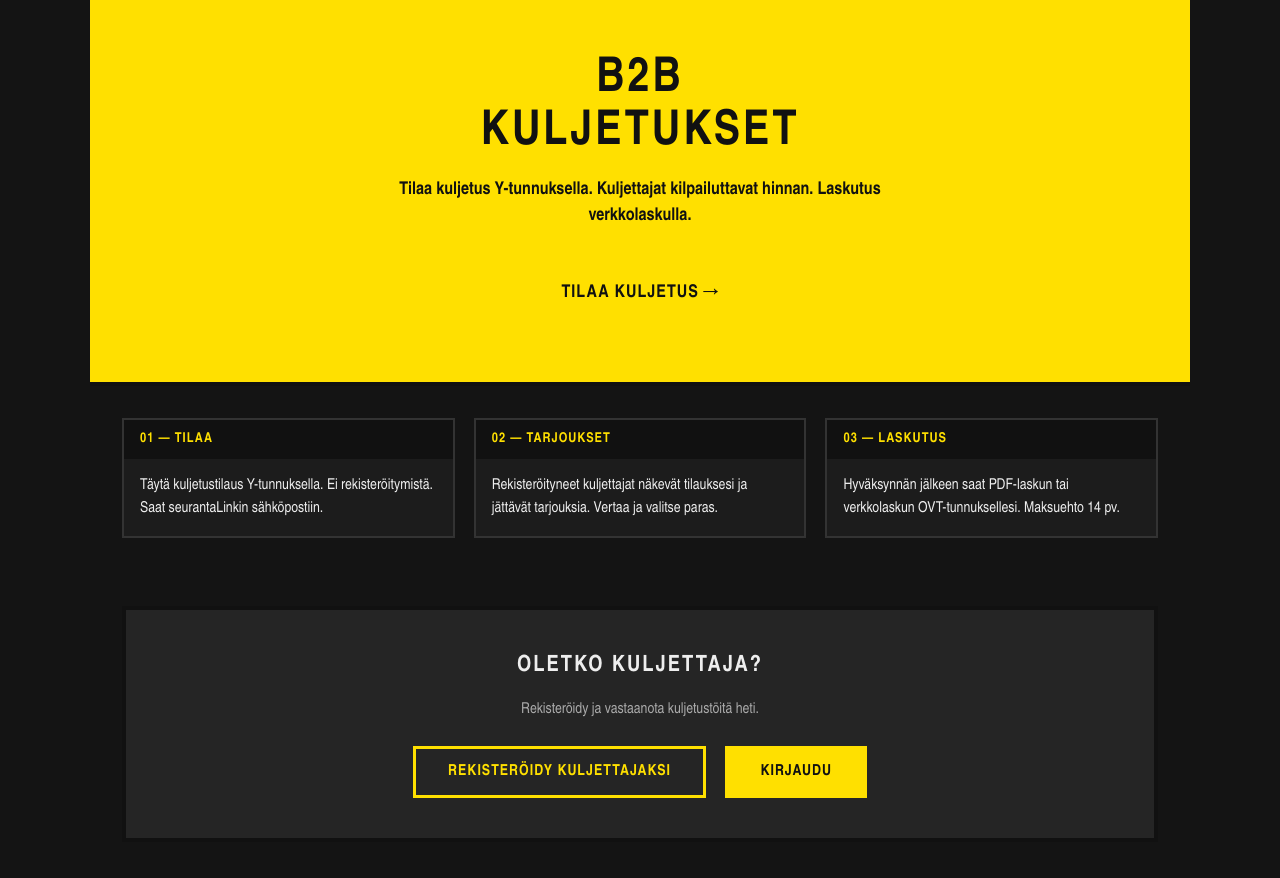
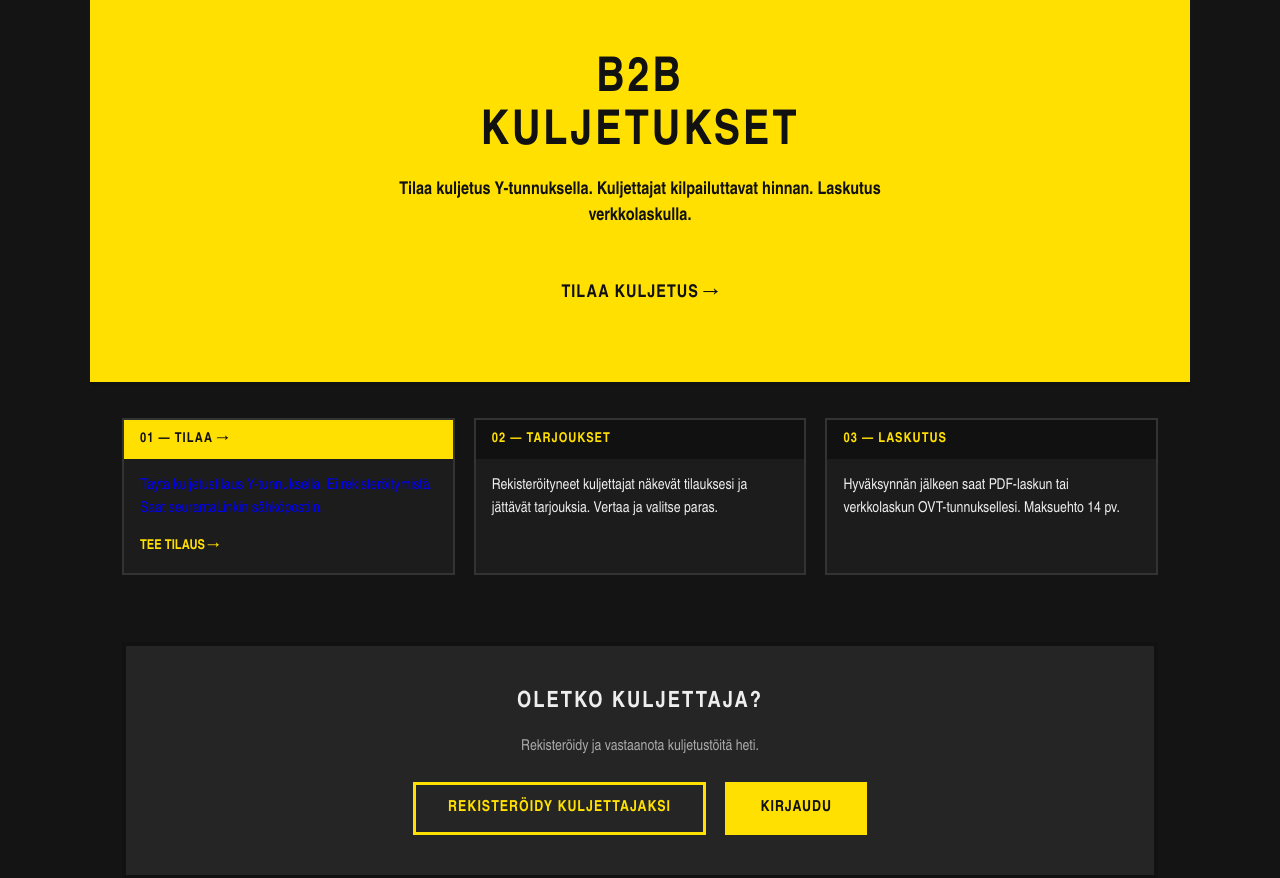
Before and after one commit to jaalankasanova/aiact, a Flask app: page /rahtari/ in a window 1280 px wide. Shown: the part 89-967 px from the top of the page. Run offline with Flask 3, Linux system fonts and the light colour scheme; some libraries are stand-ins or nearby versions.

Commit message:
Rahtari: etusivun tilaa-kortti klikattavaksi
Co-Authored-By: Claude Sonnet 4.6 <noreply@anthropic.com>

```diff
--- a/templates/rahtari/index.html
+++ b/templates/rahtari/index.html
@@ -10,12 +10,13 @@
 </div>
 
 <div class="grid-3" style="margin-bottom:3rem">
-  <div class="card">
-    <div class="card-head">01 — TILAA</div>
+  <a href="{{ url_for('rahtari.tilaa') }}" class="card" style="text-decoration:none;display:block;cursor:pointer">
+    <div class="card-head" style="background:var(--kelt);color:#111">01 — TILAA →</div>
     <div class="card-body">
       Täytä kuljetustilaus Y-tunnuksella. Ei rekisteröitymistä. Saat seurantaLinkin sähköpostiin.
+      <div style="margin-top:1rem;font-weight:900;color:var(--kelt);font-size:.85rem;text-transform:uppercase">Tee tilaus →</div>
     </div>
-  </div>
+  </a>
   <div class="card">
     <div class="card-head">02 — TARJOUKSET</div>
     <div class="card-body">
```
